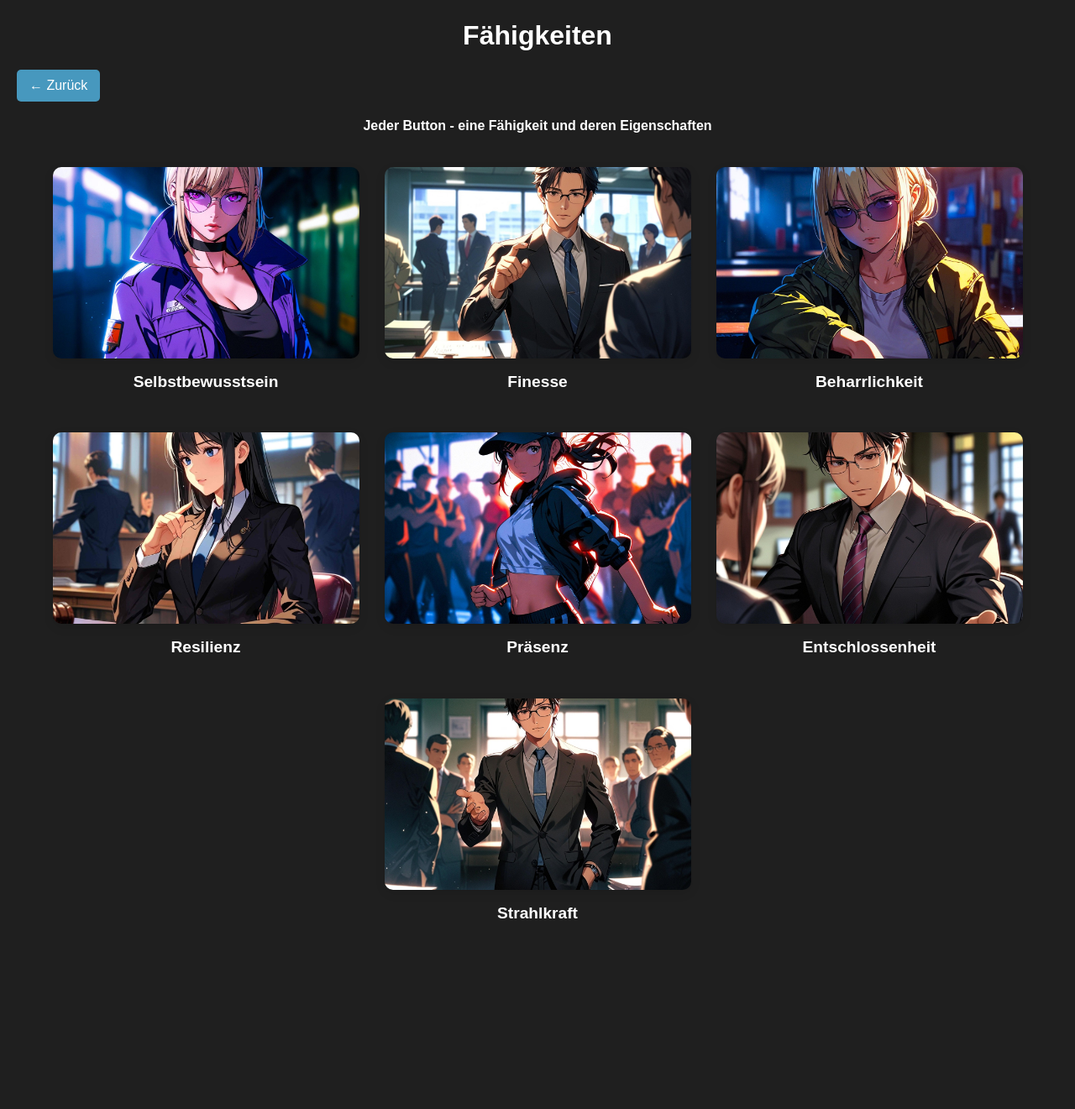
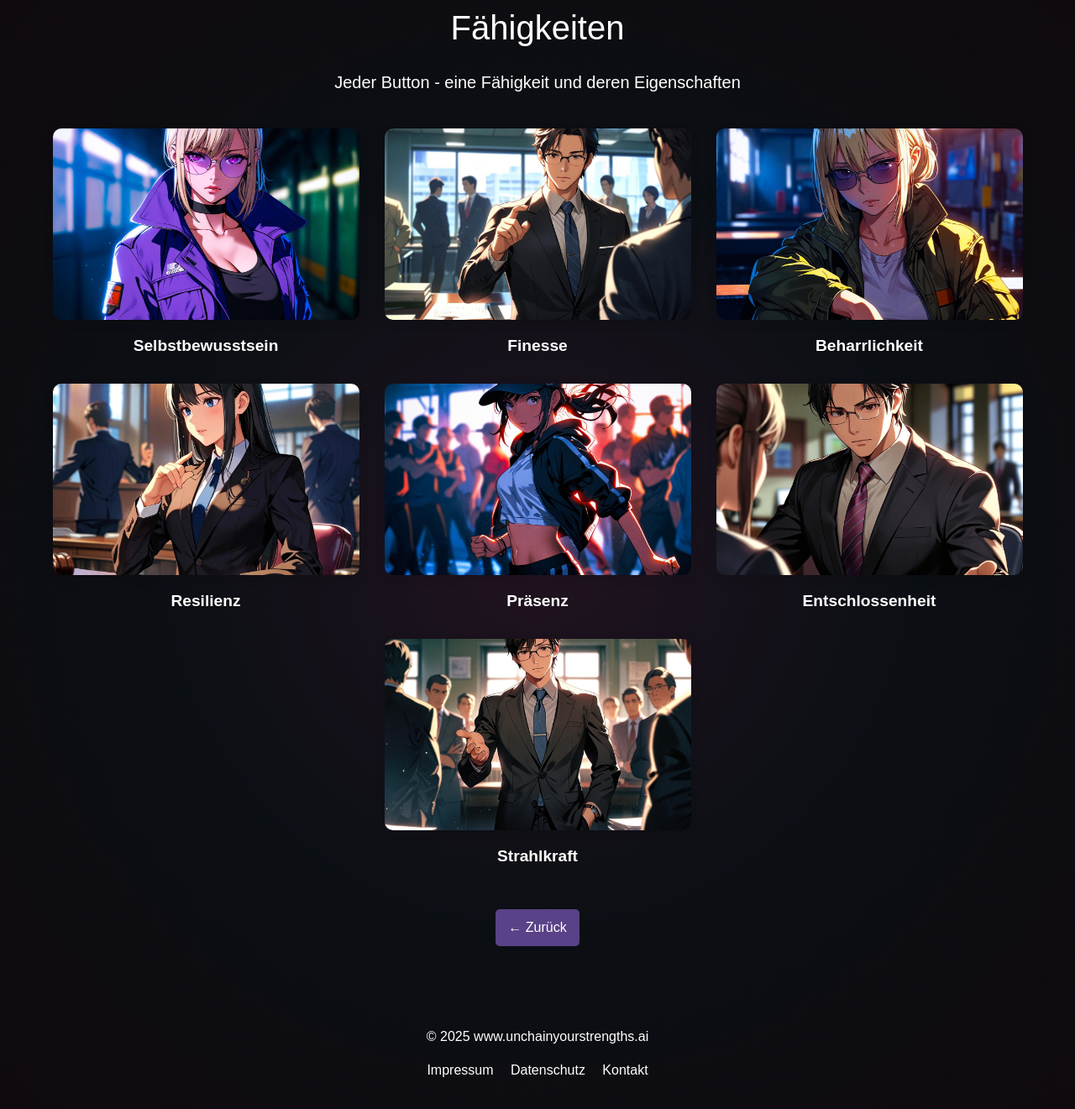
Before and after one commit to AzizaAziz101/push-30-04, a plain HTML site: page Caces.html in a window 1280 px wide. Shown: the part 17-1338 px from the top of the page at 84% size. Before the commit the page ends 1155 px from the top, so only its background shows below. Drawn offline with nearby package versions, Linux system fonts and the light colour scheme.

Commit message:
Initial commit

```diff
--- a/Caces.html
+++ b/Caces.html
@@ -4,11 +4,13 @@
   <meta charset="UTF-8">
   <meta name="viewport" content="width=device-width, initial-scale=1.0">
   <title>Meine Arbeiten</title>
+  <script src="https://cdn.tailwindcss.com"></script>
   <style>
     /* Allgemeine Stile */
     body {
       font-family: Arial, sans-serif;
-      background-color: #1f1f1f;
+      background: radial-gradient(circle at center, #211320, #0b0f14, #100a0e);
+
       margin: 0;
       padding: 20px;
       min-height: 100vh;
@@ -16,9 +18,16 @@
       box-sizing: border-box;
     }
 
+    h1 {
+  font-size: 2.5rem !important; /* etwa 40px */
+    }
+
+
+
     h4 {
-      margin-top: 20px;
-      margin-bottom: 40px;
+      font-size: 1.25rem !important; /* etwa 20px */
+      margin-top: 20px !important;
+      margin-bottom: 40px !important;
       text-align: center;
       color: white;
     }
@@ -164,17 +173,6 @@
 
     <h1 style="text-align: center;">Fähigkeiten</h1>
 
-    <a href="index.html" style="
-  display: inline-block;
-  padding: 10px 15px;
-  background-color: #4798be;
-  color: white;
-  text-decoration: none;
-  border-radius: 5px;
-  font-family: sans-serif;
-">
-  ← Zurück
-</a>
 
 
   <div class="page-container">
@@ -282,5 +280,53 @@
 
     </div>
   </div>
+
+  <br>
+  <br>
+
+
+<div style="text-align: center;">
+  <a href="index.html" style="
+    display: inline-block;
+    padding: 10px 15px;
+    background-color: #594287;
+    color: white;
+    text-decoration: none;
+    border-radius: 5px;
+    font-family: sans-serif;
+    transition: background-color 0.2s ease, color 0.2s ease;
+  "
+  onmouseover="this.style.backgroundColor='#6d55a0'"
+  onmouseout="this.style.backgroundColor='#594287'"
+  >
+    ← Zurück
+  </a>
+</div>
+
+
+
+
+
+<br>
+
+<div style="text-align: center;">
+      <!-- Footer -->
+    <footer style="background-color: transparent;" class="text-white p-6 mt-12 text-center">
+      <div>
+          <p>&copy; 2025 www.unchainyourstrengths.ai</p>
+      </div>
+      <div class="mt-4 space-x-4">
+
+          <a href="Impressum.html" class="hover:text-green-500">Impressum</a>
+          <a href="Datenschutz.html" class="hover:text-green-500">Datenschutz</a>
+          <a href="Kontakt.html" class="hover:text-green-500">Kontakt</a>
+
+      </div>
+  </footer>
+
+
+
+
+</div>
 </body>
 </html>
```
Also changed, not shown: Datenschutz.html (+8 -5 lines), Impressum.html (+8 -6 lines), Kontakt.html (+8 -5 lines), index.html (+7 -0 lines).
